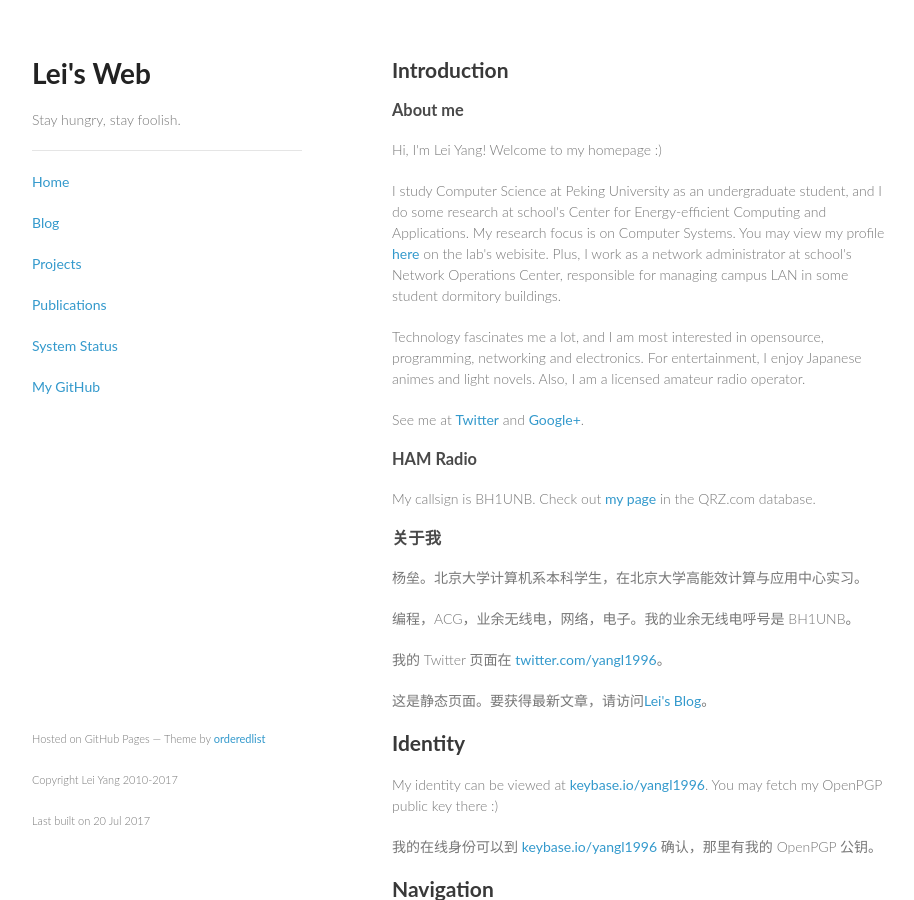
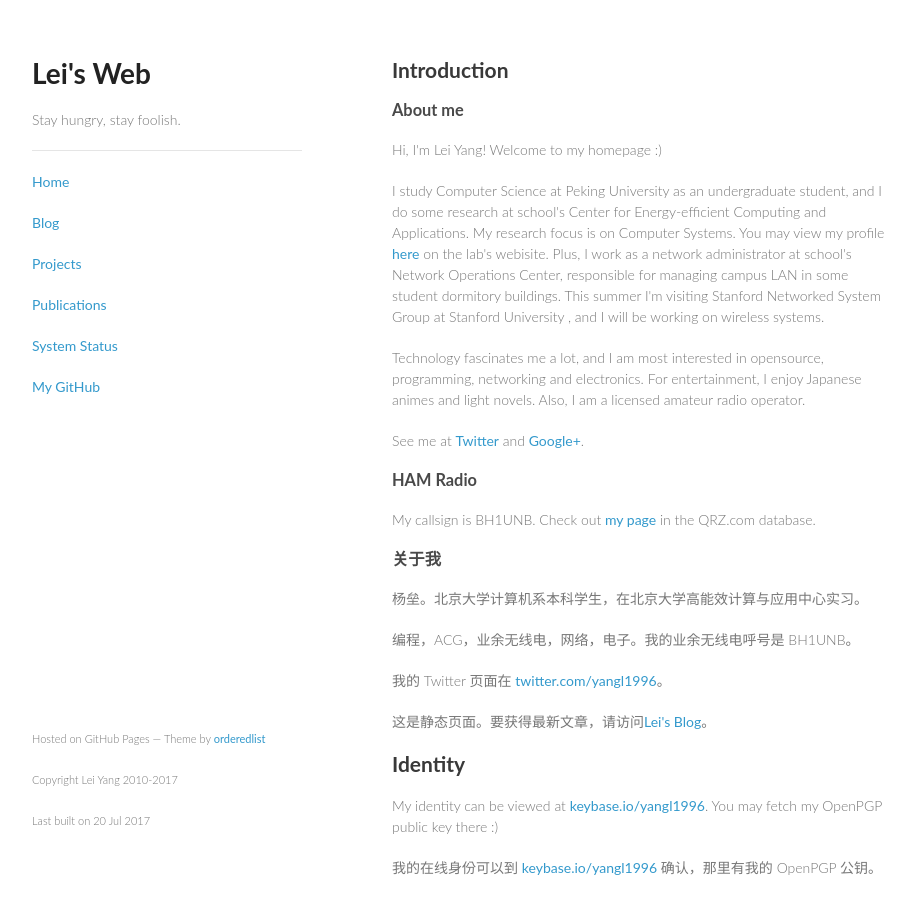
Before and after one commit to yangl1996/homepage, a Jekyll site: the page built from index.html, in a window 1280 px wide and 900 px high. Shown: the whole window, without its empty margins (178-1092 px from the left). Built offline with Jekyll 4.4.1, drawn with Linux system fonts in a browser that asks for light colours; some web fonts are replaced; comment, search, counter and statistics services are not loaded.

Commit message:
Update index.html

```diff
--- a/index.html
+++ b/index.html
@@ -12,7 +12,8 @@ title: Lei’s Web | Stay hungry, stay foolish.
 school's Center for Energy-efficient Computing and Applications. My research focus is on Computer Systems.
 You may view my profile <a href="http://ceca.pku.edu.cn/en/team.php?action=show&member_id=199">here</a> on the lab's webisite.
 Plus, I work as a network administrator at school's Network Operations Center, responsible for managing
-campus LAN in some student dormitory buildings.</p>
+campus LAN in some student dormitory buildings. This summer I'm visiting Stanford Networked System Group at Stanford University
+, and I will be working on wireless systems.</p>
 
 <p>Technology fascinates me a lot, and I am most interested in opensource, programming, networking and electronics.
 For entertainment, I enjoy Japanese animes and light novels. Also, I am a licensed amateur radio operator.</p>
```
